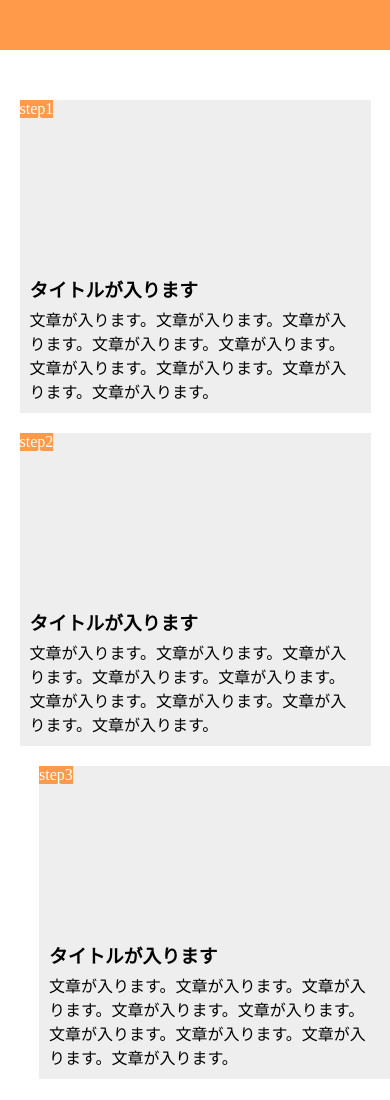
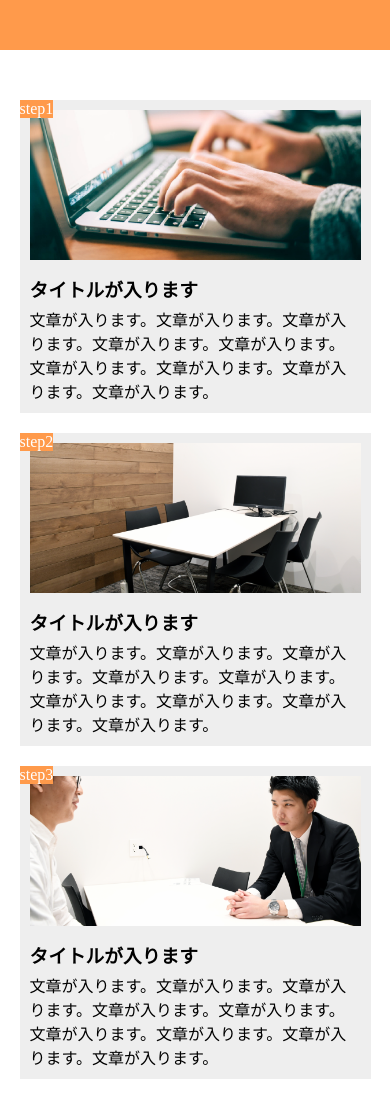
Before and after one commit to gagao0320/HTML_CSS_chapter10, a plain HTML site: page index.html in a window 390 px wide. Shown: the top 1100 px of the page. Drawn offline with Linux system fonts and the light colour scheme.

Commit message:
1-10を修正

```diff
--- a/style.css
+++ b/style.css
@@ -81,4 +81,7 @@ footer {
     width: 90%;
     margin: 20px auto;
   }
+  .step-box:last-child {
+    margin: 20px auto;
+  }
 }
```
Also changed, not shown: img/flow01.png (added), img/flow02.png (added), img/flow03.png (added).
